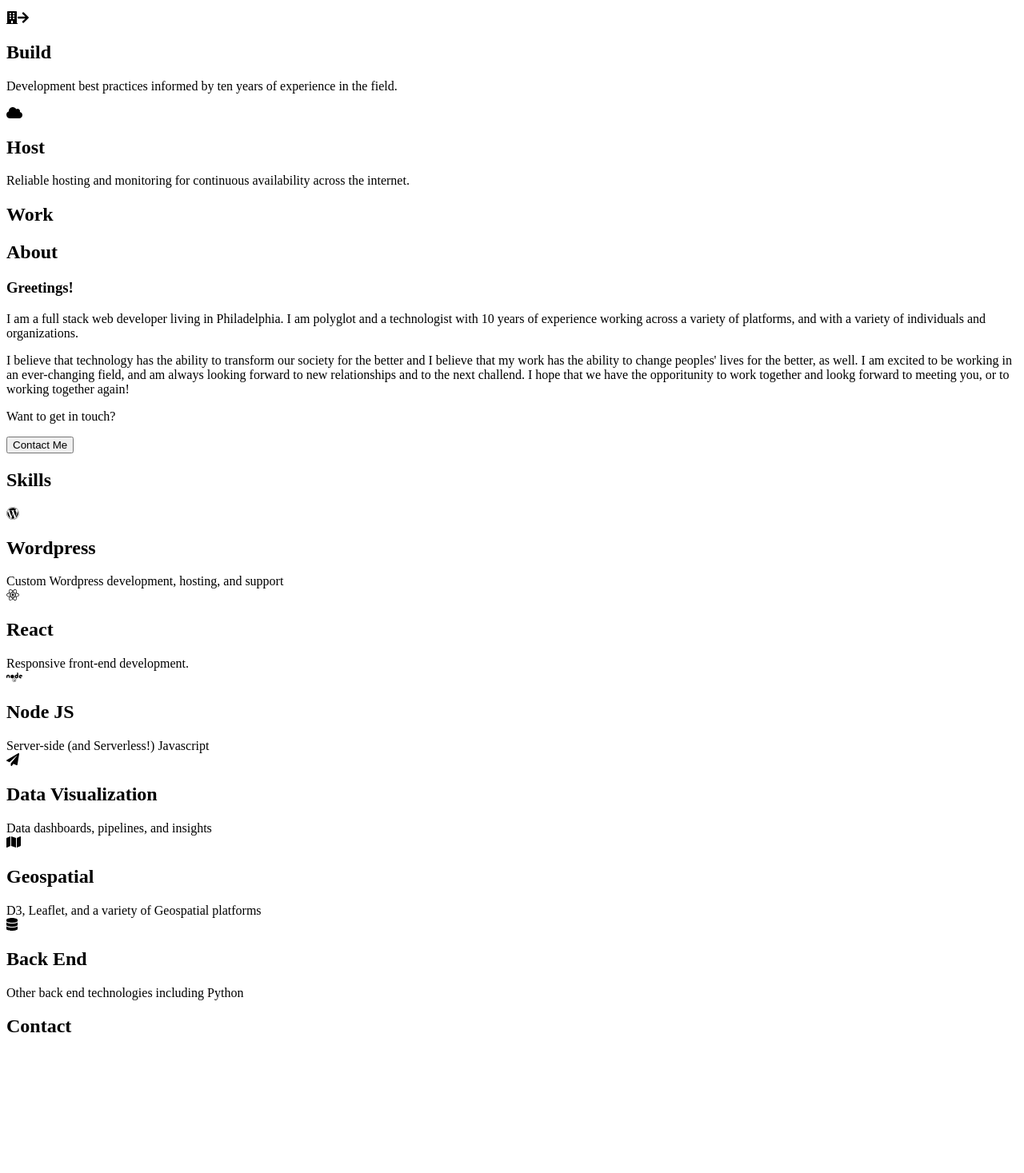
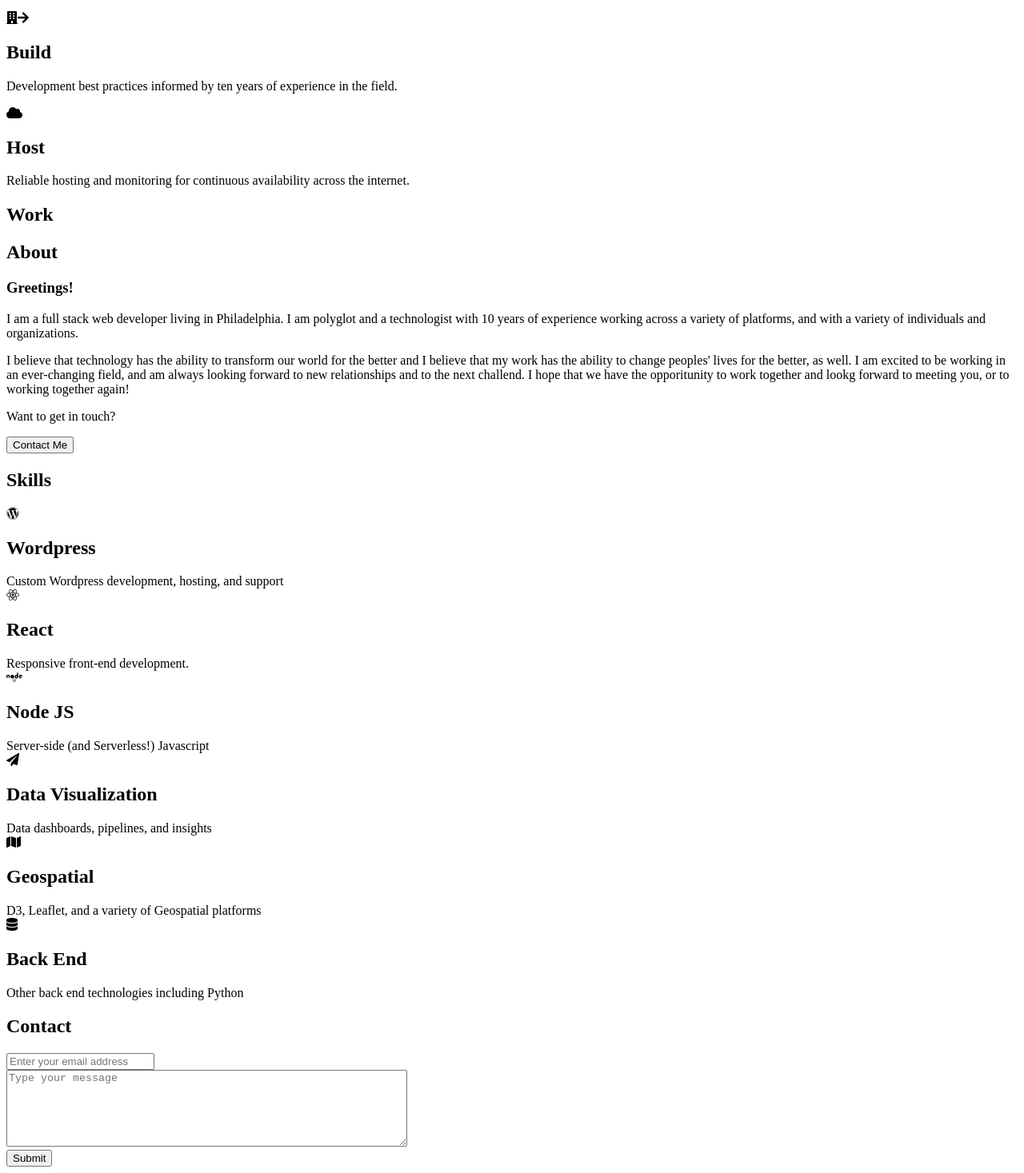
Before and after one commit to starsinmypockets/next-portfolio, a Next.js app: page / in a window 1280 px wide. Shown: the part 611-2078 px from the top of the page at 80% size. Before the commit the page ends 1928 px from the top, so only its background shows below. Built offline with nearby package versions, Linux system fonts and the light colour scheme.

Commit message:
Stub contact form

```diff
--- /dev/null
+++ b/components/about.js
@@ -0,0 +1,35 @@
+export default function About() {
+  return (
+    <div
+      id="about"
+      className="relative min-h-screen w-full bg-skyline bg-opacity-60"
+    >
+      <h2 className="text-4xl p-6 z-20">About</h2>
+      <div className="w-10/12 bg-gray-300 bg-opacity-90 m-8 py-4 md:absolute md:left-36 md:top-16 z-30">
+        <h3 className="text-3xl m-6">Greetings!</h3>
+        <p className="m-6 text-2xl">
+          I am a full stack web developer living in Philadelphia. I am polyglot
+          and a technologist with 10 years of experience working across a
+          variety of platforms, and with a variety of individuals and
+          organizations.
+        </p>
+        <p className="m-6 text-2xl">
+          I believe that technology has the ability to transform our world for
+          the better and I believe that my work has the ability to change
+          peoples' lives for the better, as well. I am excited to be working in
+          an ever-changing field, and am always looking forward to new
+          relationships and to the next challend. I hope that we have the
+          opporitunity to work together and lookg forward to meeting you, or to
+          working together again!
+        </p>
+        <p className="m-6 text-2xl">Want to get in touch?</p>
+        <p></p>
+        <a href="#contact" className="block w-full text-left m-6">
+          <button className="bg-blue-900 text-white rounded hover:bg-blue-500 px-4 py-2 focus:outline-none">
+            Contact Me
+          </button>
+        </a>
+      </div>
+    </div>
+  )
+}
--- /dev/null
+++ b/components/contact.js
@@ -0,0 +1,35 @@
+export default function Contact() {
+  return (
+    <div id="contact" className="p-8 justify-center items-center h-screen mt-24 bg-skyline bg-bottom bg-cover bg-opacity-20">
+      <h2 className="text-4xl mb-4">Contact</h2>
+        <form>
+          <div className="w-full">
+            <input
+              className="bg-gray-200 shadow-inner rounded-l p-2 w-full md:w-4/12"
+              id="email"
+              type="email"
+              aria-label="email address"
+              placeholder="Enter your email address"
+            />
+          </div>
+          <div className="w-full">
+            <textarea
+              className="bg-gray-200 shadow-inner rounded-l p-2 w-full mt-4 md:w-4/12"
+              id="message"
+              type="textarea"
+              rows="6"
+              cols="60"
+              aria-label="message body"
+              placeholder="Type your message"
+            />
+          </div>
+          <button
+            className="bg-blue-600 hover:bg-blue-700 duration-300 text-white shadow p-2 rounded-r"
+            type="submit"
+          >
+            Submit
+          </button>
+        </form>
+      </div>
+  )
+}
--- a/components/services.js
+++ b/components/services.js
@@ -62,9 +62,9 @@ export default function Services() {
       className="w-full bg-blue-900 min-h-screen p-6 text-white"
     >
       <h2 className="text-4xl">Services</h2>
-      <div className="grid grid-cols-1 md:grid-cols-4 md:h-screen text-center pb-12 md:px-24">
+      <div className="grid grid-cols-1 md:grid-cols-4 md:h-screen text-center pb-12 md:px-2">
         {items.map((item, i) => (
-          <div className="relative mt-20 md:mt-24">
+          <div className="relative mt-20 md:mt-24 lg:mt-48">
             <div className="h-36">
               <FontAwesomeIcon className="h-32 m-auto" icon={item.icon} />
               {i + 1 < items.length && (
--- a/pages/index.js
+++ b/pages/index.js
@@ -3,8 +3,10 @@ import Head from "next/head"
 import styles from "../styles/Home.module.css"
 import { faBars } from "@fortawesome/free-solid-svg-icons"
 import { FontAwesomeIcon } from "@fortawesome/react-fontawesome"
+import About from "../components/about"
 import Skills from "../components/skills"
 import Services from "../components/services"
+import Contact from "../components/contact"
 
 export default function Home() {
   const [menuOpen, setMenuOpen] = useState(false)
@@ -118,48 +120,13 @@ export default function Home() {
           </a>
         </div>
       </div>
-      <Services/>
+      <Services />
       <div id="work" className="h-screen w-full">
         <h2 className="text-4xl p-6">Work</h2>
-      </div>
-      <div
-        id="about"
-        className="relative min-h-screen w-full bg-skyline bg-opacity-60"
-      >
-        <h2 className="text-4xl p-6 z-20">About</h2>
-        <div className="w-10/12 bg-gray-300 bg-opacity-90 m-8 py-4 md:absolute md:left-36 md:top-16 z-30">
-          <h3 className="text-3xl m-6">Greetings!</h3>
-          <p className="m-6 text-2xl">
-            I am a full stack web developer living in Philadelphia. I am
-            polyglot and a technologist with 10 years of experience working
-            across a variety of platforms, and with a variety of individuals and
-            organizations.
-          </p>
-          <p className="m-6 text-2xl">
-            I believe that technology has the ability to transform our society
-            for the better and I believe that my work has the ability to change
-            peoples' lives for the better, as well. I am excited to be working
-            in an ever-changing field, and am always looking forward to new
-            relationships and to the next challend. I hope that we have the
-            opporitunity to work together and lookg forward to meeting you, or
-            to working together again!
-          </p>
-          <p className="m-6 text-2xl">Want to get in touch?</p>
-          <p></p>
-          <a
-            href="#contact"
-            className="block w-full text-left m-6"
-          >
-            <button className="bg-blue-900 text-white rounded hover:bg-blue-500 px-4 py-2 focus:outline-none">
-              Contact Me
-            </button>
-          </a>
-        </div>
-      </div>
+          </div>
+        <About />
       <Skills />
-      <div id="contact" className="h-screen w-full">
-        <h2 className="text-4xl p-6">Contact</h2>
-      </div>
+      <Contact />
     </div>
   )
 }
```
